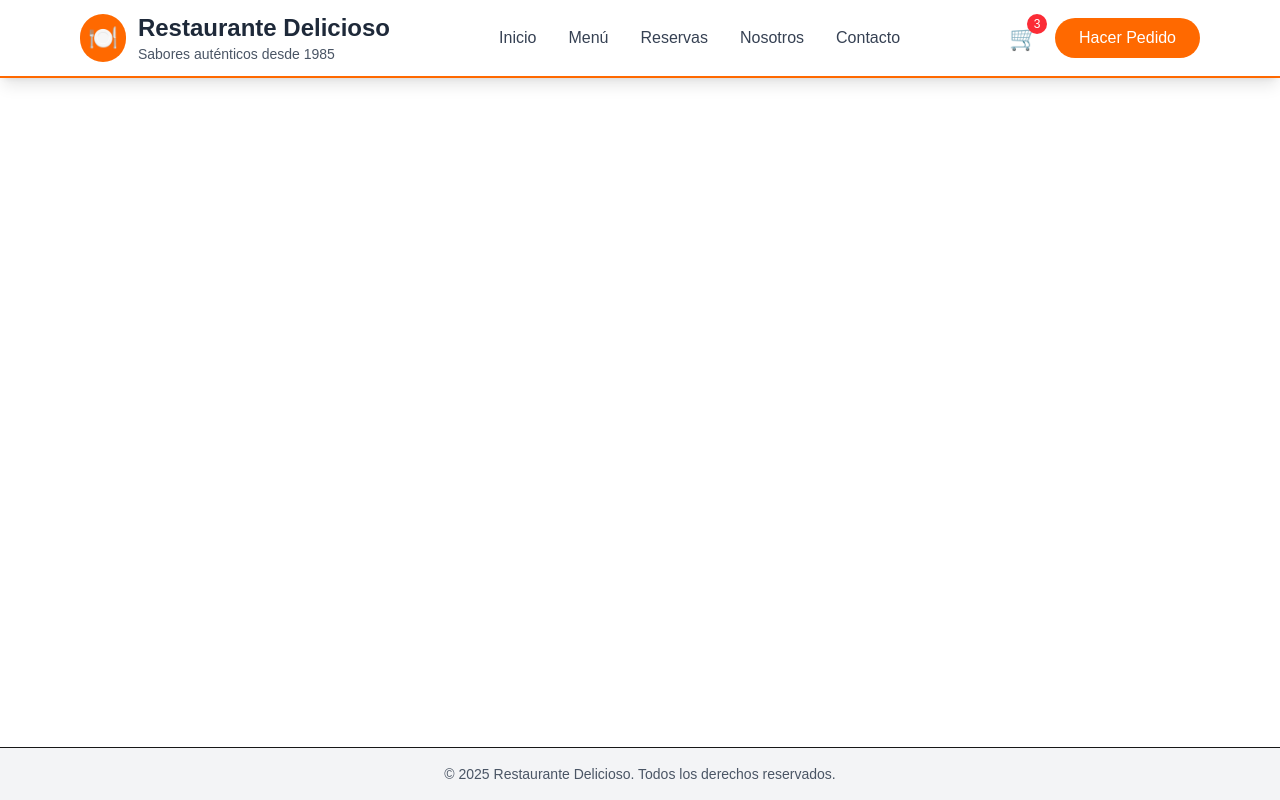
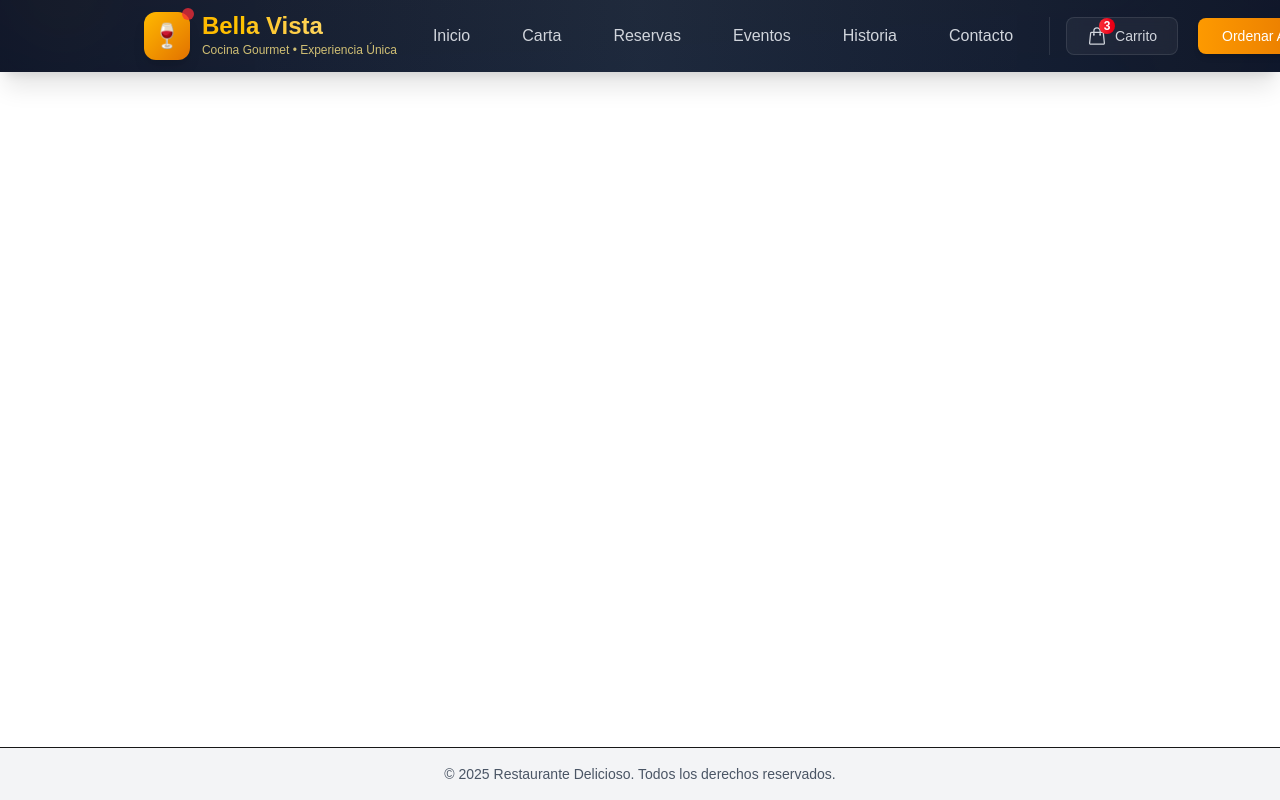
Before and after one commit to TeranHc/restaurante1, a Next.js app in the folder frontend/: page / in a window 1280 px wide. Built offline with nearby package versions, Linux system fonts and the light colour scheme.

Commit message:
Cambio header

```diff
--- a/frontend/src/app/Components/Header.jsx
+++ b/frontend/src/app/Components/Header.jsx
@@ -1,100 +1,164 @@
-// src/components/Header.jsx
 'use client'
 import Link from 'next/link'
 import { useState } from 'react'
 
 export default function Header() {
   const [isMenuOpen, setIsMenuOpen] = useState(false)
-  const [cartCount, setCartCount] = useState(3) // Ejemplo de contador
+  const [cartCount, setCartCount] = useState(3)
 
   return (
-    <header className="bg-white shadow-lg border-b-2 border-orange-500">
-      <div className="max-w-6xl mx-auto px-4 py-3">
-        <div className="flex justify-between items-center">
+    <header className="bg-gradient-to-r from-slate-900 via-slate-800 to-slate-900 text-white shadow-xl relative overflow-hidden">
+      {/* Fondo decorativo */}
+      <div className="absolute inset-0 opacity-10">
+        <div className="absolute top-0 left-0 w-full h-full bg-gradient-to-br from-amber-600/20 to-transparent"></div>
+        <div className="absolute top-4 right-4 w-32 h-32 bg-amber-500/10 rounded-full blur-xl"></div>
+        <div className="absolute bottom-4 left-4 w-24 h-24 bg-amber-400/10 rounded-full blur-lg"></div>
+      </div>
+
+      <div className="max-w-7xl px-36 py-3 relative z-10">
+        <div className="flex justify-between items-center gap-6">
           {/* Logo y nombre */}
-          <div className="flex items-center space-x-3">
-            <div className="bg-orange-500 p-2 rounded-full">
-              <span className="text-white text-2xl">🍽️</span>
+          <div className="flex items-center space-x-3 flex-shrink-0">
+            <div className="relative">
+              <div className="bg-gradient-to-br from-amber-400 to-amber-600 p-2 rounded-xl shadow-lg">
+                <span className="text-white text-2xl">🍷</span>
+              </div>
+              <div className="absolute -top-1 -right-1 w-3 h-3 bg-red-500 rounded-full animate-pulse"></div>
             </div>
             <div>
-              <h1 className="text-2xl font-bold text-gray-800">Restaurante Delicioso</h1>
-              <p className="text-sm text-gray-600">Sabores auténticos desde 1985</p>
+              <h1 className="text-2xl font-bold bg-gradient-to-r from-amber-400 to-amber-200 bg-clip-text text-transparent leading-none">
+                Bella Vista
+              </h1>
+              <p className="text-amber-200/80 text-xs font-medium mt-1">
+                Cocina Gourmet • Experiencia Única
+              </p>
             </div>
           </div>
 
           {/* Navegación desktop */}
-          <nav className="hidden md:flex items-center space-x-8">
-            <Link href="/" className="text-gray-700 hover:text-orange-500 font-medium transition-colors duration-200">
-              Inicio
+          <nav className="hidden lg:flex items-center space-x-7 flex-1 justify-center">
+            {[
+              { href: '/', label: 'Inicio' },
+              { href: '/menu', label: 'Carta' },
+              { href: '/reservas', label: 'Reservas' },
+              { href: '/eventos', label: 'Eventos' },
+              { href: '/nosotros', label: 'Historia' },
+              { href: '/contacto', label: 'Contacto' }
+            ].map((item) => (
+              <Link
+                key={item.href}
+                href={item.href}
+                className="text-gray-300 hover:text-amber-400 px-3 py-2 rounded-lg font-medium transition-all duration-300 hover:bg-white/5 relative group"
+              >
+                {item.label}
+                <span className="absolute bottom-0 left-0 w-0 h-0.5 bg-amber-400 transition-all duration-300 group-hover:w-full"></span>
               </Link>
-            <Link href="/menu" className="text-gray-700 hover:text-orange-500 font-medium transition-colors duration-200">
-              Menú
-            </Link>
-            <Link href="/reservas" className="text-gray-700 hover:text-orange-500 font-medium transition-colors duration-200">
-              Reservas
-            </Link>
-            <Link href="/nosotros" className="text-gray-700 hover:text-orange-500 font-medium transition-colors duration-200">
-              Nosotros
-            </Link>
-            <Link href="/contacto" className="text-gray-700 hover:text-orange-500 font-medium transition-colors duration-200">
-              Contacto
-            </Link>
+            ))}
           </nav>
 
-          {/* Carrito y botón de pedido */}
-          <div className="hidden md:flex items-center space-x-4">
-            <Link href="/carrito" className="relative text-gray-700 hover:text-orange-500 transition-colors duration-200">
-              <span className="text-2xl">🛒</span>
+          {/* Carrito y botones */}
+          <div className="hidden lg:flex items-center gap-5 flex-shrink-0 pl-4 border-l border-white/10">
+            <Link href="/carrito" className="relative group">
+              <div className="flex items-center space-x-2 bg-white/5 backdrop-blur-sm border border-white/10 rounded-lg px-5 py-2 hover:bg-white/10 hover:border-amber-400/50 transition-all duration-300">
+                <div className="relative">
+                  <svg className="w-5 h-5 text-gray-300 group-hover:text-amber-400 transition-colors" fill="none" stroke="currentColor" viewBox="0 0 24 24" strokeWidth="1.5">
+                    <path strokeLinecap="round" strokeLinejoin="round" d="M15.75 10.5V6a3.75 3.75 0 10-7.5 0v4.5m11.356-1.993l1.263 12c.07.665-.45 1.243-1.119 1.243H4.25a1.125 1.125 0 01-1.12-1.243l1.264-12A1.125 1.125 0 015.513 7.5h12.974c.576 0 1.059.435 1.119.993zM8.625 10.5a.375.375 0 11-.75 0 .375.375 0 01.75 0zm7.5 0a.375.375 0 11-.75 0 .375.375 0 01.75 0z" />
+                  </svg>
                   {cartCount > 0 && (
-                <span className="absolute -top-2 -right-2 bg-red-500 text-white text-xs rounded-full h-5 w-5 flex items-center justify-center">
+                    <span className="absolute -top-2 -right-2 bg-gradient-to-r from-red-500 to-red-600 text-white text-xs rounded-full h-4 w-4 flex items-center justify-center font-bold animate-pulse">
                       {cartCount}
                     </span>
                   )}
+                </div>
+                <span className="text-sm font-medium text-gray-300 group-hover:text-amber-400 transition-colors">
+                  Carrito
+                </span>
+              </div>
             </Link>
-            <Link href="/pedido" className="bg-orange-500 text-white px-6 py-2 rounded-full hover:bg-orange-600 transition-colors duration-200 font-medium">
-              Hacer Pedido
+
+            <Link
+              href="/pedido"
+              className="bg-gradient-to-r from-amber-500 to-amber-600 text-white px-6 py-2 rounded-lg hover:from-amber-600 hover:to-amber-700 transition-all duration-300 font-medium shadow-md hover:shadow-lg transform hover:scale-[1.02] text-sm"
+            >
+              Ordenar Ahora
+            </Link>
+
+            <Link
+              href="/reservas"
+              className="border border-amber-400 text-amber-400 px-6 py-2 rounded-lg hover:bg-amber-400 hover:text-slate-900 transition-all duration-300 font-medium text-sm"
+            >
+              Reservar Mesa
             </Link>
           </div>
 
           {/* Botón menú móvil */}
           <button
-            className="md:hidden flex flex-col space-y-1 w-6 h-6"
+            className="lg:hidden flex flex-col justify-center items-center w-8 h-8 bg-white/10 rounded-lg hover:bg-white/20 transition-all duration-300"
             onClick={() => setIsMenuOpen(!isMenuOpen)}
           >
-            <span className={`h-0.5 w-full bg-gray-700 transition-all duration-300 ${isMenuOpen ? 'rotate-45 translate-y-1.5' : ''}`}></span>
-            <span className={`h-0.5 w-full bg-gray-700 transition-all duration-300 ${isMenuOpen ? 'opacity-0' : ''}`}></span>
-            <span className={`h-0.5 w-full bg-gray-700 transition-all duration-300 ${isMenuOpen ? '-rotate-45 -translate-y-1.5' : ''}`}></span>
+            <span className={`h-0.5 w-5 bg-white transition-all duration-300 ${isMenuOpen ? 'rotate-45 translate-y-1' : 'mb-1'}`}></span>
+            <span className={`h-0.5 w-5 bg-white transition-all duration-300 ${isMenuOpen ? 'opacity-0' : 'mb-1'}`}></span>
+            <span className={`h-0.5 w-5 bg-white transition-all duration-300 ${isMenuOpen ? '-rotate-45 -translate-y-1' : ''}`}></span>
           </button>
         </div>
 
         {/* Menú móvil */}
-        <div className={`md:hidden transition-all duration-300 ${isMenuOpen ? 'max-h-96 opacity-100' : 'max-h-0 opacity-0'} overflow-hidden`}>
-          <nav className="pt-4 pb-2 space-y-2">
-            <Link href="/" className="block text-gray-700 hover:text-orange-500 py-2 px-4 rounded hover:bg-orange-50 transition-colors duration-200">
-              Inicio
+        <div className={`lg:hidden transition-all duration-500 ${isMenuOpen ? 'max-h-96 opacity-100 mt-6' : 'max-h-0 opacity-0'} overflow-hidden`}>
+          <div className="bg-white/5 backdrop-blur-sm rounded-xl p-4 border border-white/10">
+            <nav className="space-y-2">
+              {[
+                { href: '/', label: 'Inicio', icon: '🏠' },
+                { href: '/menu', label: 'Carta', icon: '📋' },
+                { href: '/reservas', label: 'Reservas', icon: '🗓️' },
+                { href: '/eventos', label: 'Eventos', icon: '🎉' },
+                { href: '/nosotros', label: 'Historia', icon: '📖' },
+                { href: '/contacto', label: 'Contacto', icon: '📞' }
+              ].map((item) => (
+                <Link
+                  key={item.href}
+                  href={item.href}
+                  className="flex items-center space-x-3 text-gray-300 hover:text-amber-400 py-3 px-4 rounded-lg hover:bg-white/5 transition-all duration-300"
+                >
+                  <span className="text-lg">{item.icon}</span>
+                  <span className="font-medium">{item.label}</span>
                 </Link>
-            <Link href="/menu" className="block text-gray-700 hover:text-orange-500 py-2 px-4 rounded hover:bg-orange-50 transition-colors duration-200">
-              Menú
+              ))}
+            </nav>
+
+            <div className="mt-6 pt-4 border-t border-white/10 space-y-3">
+              <Link
+                href="/carrito"
+                className="flex items-center justify-between bg-white/5 backdrop-blur-sm border border-white/10 rounded-lg px-4 py-3 hover:bg-white/10 hover:border-amber-400/50 transition-all duration-300 group"
+              >
+                <div className="flex items-center space-x-3">
+                  <svg className="w-5 h-5 text-gray-300 group-hover:text-amber-400 transition-colors" fill="none" stroke="currentColor" viewBox="0 0 24 24" strokeWidth="1.5">
+                    <path strokeLinecap="round" strokeLinejoin="round" d="M15.75 10.5V6a3.75 3.75 0 10-7.5 0v4.5m11.356-1.993l1.263 12c.07.665-.45 1.243-1.119 1.243H4.25a1.125 1.125 0 01-1.12-1.243l1.264-12A1.125 1.125 0 015.513 7.5h12.974c.576 0 1.059.435 1.119.993zM8.625 10.5a.375.375 0 11-.75 0 .375.375 0 01.75 0zm7.5 0a.375.375 0 11-.75 0 .375.375 0 01.75 0z" />
+                  </svg>
+                  <span className="font-medium text-gray-300 group-hover:text-amber-400 transition-colors">Carrito</span>
+                </div>
+                {cartCount > 0 && (
+                  <span className="bg-gradient-to-r from-red-500 to-red-600 text-white text-xs rounded-full h-5 w-5 flex items-center justify-center font-bold">
+                    {cartCount}
+                  </span>
+                )}
               </Link>
-            <Link href="/reservas" className="block text-gray-700 hover:text-orange-500 py-2 px-4 rounded hover:bg-orange-50 transition-colors duration-200">
-              Reservas
+
+              <div className="grid grid-cols-2 gap-3">
+                <Link
+                  href="/pedido"
+                  className="bg-gradient-to-r from-amber-500 to-amber-600 text-white px-3 py-2.5 rounded-lg hover:from-amber-600 hover:to-amber-700 transition-all duration-300 font-medium text-center text-sm"
+                >
+                  Ordenar Ahora
                 </Link>
-            <Link href="/nosotros" className="block text-gray-700 hover:text-orange-500 py-2 px-4 rounded hover:bg-orange-50 transition-colors duration-200">
-              Nosotros
-            </Link>
-            <Link href="/contacto" className="block text-gray-700 hover:text-orange-500 py-2 px-4 rounded hover:bg-orange-50 transition-colors duration-200">
-              Contacto
-            </Link>
-            <div className="flex items-center justify-between pt-4 border-t border-gray-200">
-              <Link href="/carrito" className="flex items-center space-x-2 text-gray-700 hover:text-orange-500 py-2 px-4 rounded hover:bg-orange-50 transition-colors duration-200">
-                <span className="text-xl">🛒</span>
-                <span>Carrito ({cartCount})</span>
-              </Link>
-              <Link href="/pedido" className="bg-orange-500 text-white px-4 py-2 rounded-full hover:bg-orange-600 transition-colors duration-200 text-sm">
-                Hacer Pedido
+                <Link
+                  href="/reservas"
+                  className="border border-amber-400 text-amber-400 px-3 py-2.5 rounded-lg hover:bg-amber-400 hover:text-slate-900 transition-all duration-300 font-medium text-center text-sm"
+                >
+                  Reservar Mesa
                 </Link>
               </div>
-          </nav>
+            </div>
+          </div>
         </div>
       </div>
     </header>
```
Lines whose indentation alone changed are shown as unchanged.
